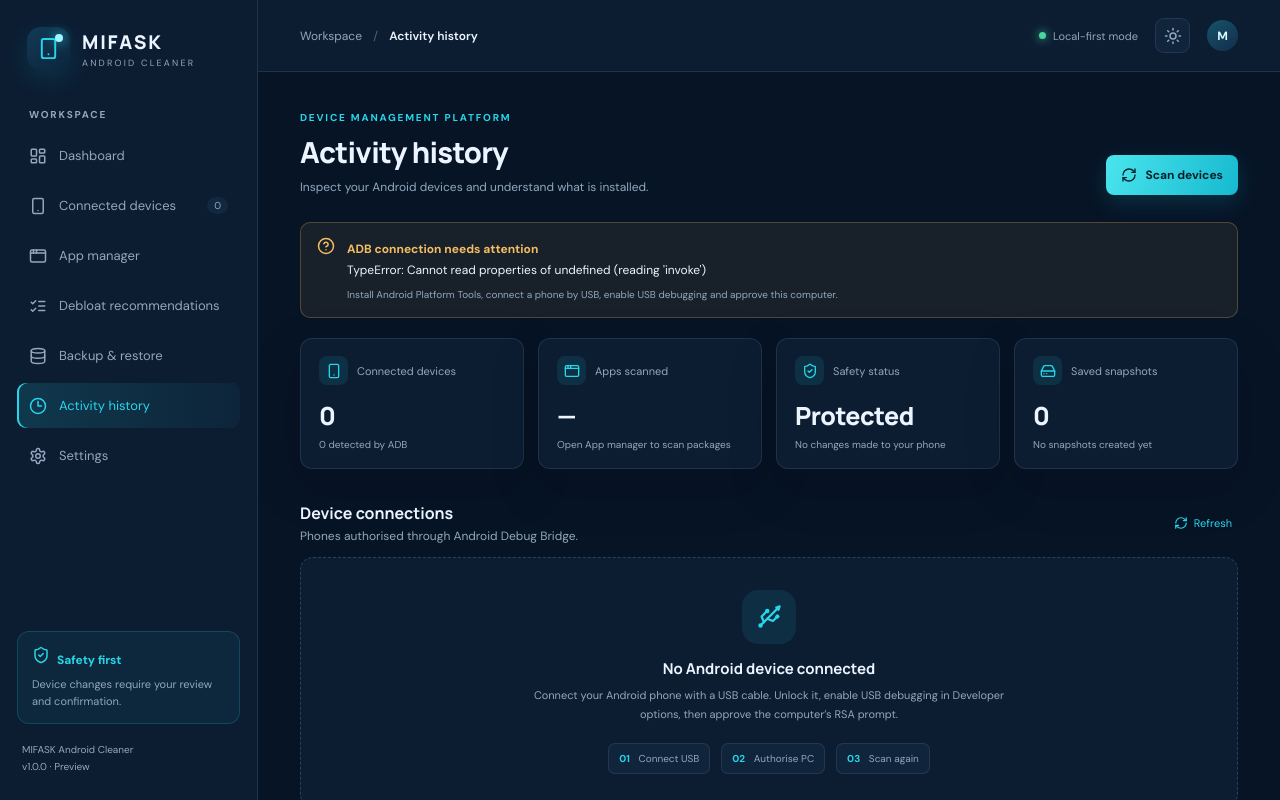
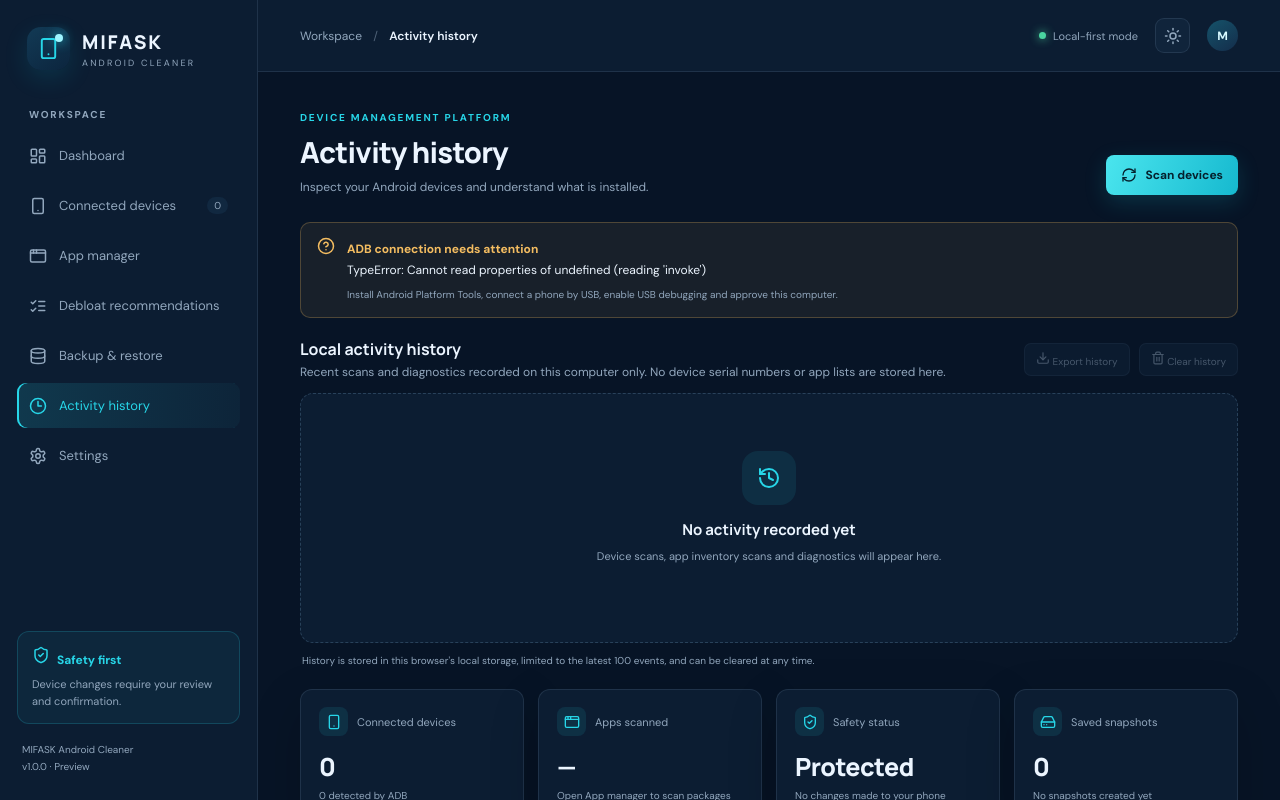
Before and after one commit to smartmil79-afk/mildroid, a React (Vite) app: page / in a window 1280 px wide. Both pictures are taken after a click on the button "Activity history". Shown: the top 800 px of the page. Built offline with nearby package versions, Linux system fonts and the light colour scheme.

Commit message:
feat: add local activity history

```diff
--- a/src/App.tsx
+++ b/src/App.tsx
@@ -3,12 +3,13 @@ import type { ReactNode } from 'react';
 import {
   Activity, AppWindow, Clock3, Database, HardDrive, LayoutDashboard,
   ListChecks, Moon, RefreshCw, Settings, ShieldCheck, Smartphone, Sun,
-  Usb, CircleHelp, CheckCircle2
+  Usb, CircleHelp, CheckCircle2, History, Download, Trash2
 } from 'lucide-react';
 import { scanDevices, scanInstalledApps, scanDeviceHealth } from './services/deviceService';
 import type { AndroidDevice, DeviceScan, AppInventory, DeviceHealth } from './types';
 
 type Theme = 'dark' | 'light';
+type ActivityEntry = { id: string; timestamp: number; action: string; detail: string; status: 'success' | 'warning' | 'info' };
 const nav = [
   { label: 'Dashboard', icon: LayoutDashboard },
   { label: 'Connected devices', icon: Smartphone },
@@ -36,6 +37,15 @@ function App() {
   const [selectedSerial, setSelectedSerial] = useState('');
   const [health, setHealth] = useState<DeviceHealth | null>(null);
   const [healthBusy, setHealthBusy] = useState(false);
+  const [activity, setActivity] = useState<ActivityEntry[]>(() => {
+    try { return JSON.parse(localStorage.getItem('mifask-activity') || '[]') as ActivityEntry[]; }
+    catch { return []; }
+  });
+
+  useEffect(() => { localStorage.setItem('mifask-activity', JSON.stringify(activity.slice(0, 100))); }, [activity]);
+  const recordActivity = useCallback((action: string, detail: string, status: ActivityEntry['status'] = 'success') => {
+    setActivity(previous => [{ id: `${Date.now()}-${Math.random().toString(36).slice(2, 8)}`, timestamp: Date.now(), action, detail, status }, ...previous].slice(0, 100));
+  }, []);
 
   useEffect(() => {
     localStorage.setItem('mifask-theme', theme);
@@ -49,6 +59,7 @@ function App() {
       const result = await scanDevices();
       setScan(result);
       setDevices(result.devices);
+      recordActivity('Device scan', `${result.devices.length} device(s) detected by ADB`, result.adbAvailable ? 'success' : 'warning');
       if (!result.adbAvailable) setError(result.message);
       else if (result.devices.some((device) => device.state === 'unauthorized')) {
         setError('A phone is waiting for USB debugging authorisation. Unlock it and approve this computer.');
@@ -74,10 +85,10 @@ function App() {
   const loadHealth = useCallback(async () => {
     if (!selectedDevice) { setError('Connect and authorise an Android device before running diagnostics.'); return; }
     setHealthBusy(true); setError('');
-    try { setHealth(await scanDeviceHealth(selectedDevice.serial)); }
+    try { setHealth(await scanDeviceHealth(selectedDevice.serial)); recordActivity('Device diagnostics', `Read-only diagnostics completed for ${selectedDevice.model || 'Android device'}`); }
     catch (e) { setError(`Device diagnostics failed: ${String(e)}`); }
     finally { setHealthBusy(false); }
-  }, [selectedDevice]);
+  }, [selectedDevice, recordActivity]);
 
   useEffect(() => { setHealth(null); }, [selectedSerial]);
 
@@ -116,10 +127,10 @@ function App() {
     const target = selectedDevice;
     if (!target) { setError('Connect and authorise an Android device before scanning its apps.'); return; }
     setAppsBusy(true); setError('');
-    try { setInventory(await scanInstalledApps(target.serial)); }
+    try { const result = await scanInstalledApps(target.serial); setInventory(result); recordActivity('App inventory scan', `${result.apps.length} package(s) inspected on ${target.model || 'Android device'}`); }
     catch (e) { setError(`App inventory failed: ${String(e)}`); }
     finally { setAppsBusy(false); }
-  }, [selectedDevice]);
+  }, [selectedDevice, recordActivity]);
 
   const allApps = inventory?.apps ?? [];
   const visibleApps = allApps.filter((app) =>
@@ -230,6 +241,35 @@ function App() {
                   <p className="health-footnote">Diagnostics are read-only. Battery temperature and storage figures are reported by Android and may vary by device. Last scan: {new Date(Number(health.scannedAt) * 1000).toLocaleString()}.</p>
                 </>
               )}
+            </section>
+          )}
+
+          {active === 'Activity history' && (
+            <section className="activity-panel">
+              <div className="section-row">
+                <div><h2>Local activity history</h2><p>Recent scans and diagnostics recorded on this computer only. No device serial numbers or app lists are stored here.</p></div>
+                <div className="inventory-actions">
+                  <button className="subtle-button" onClick={() => {
+                    const rows = [['Time','Action','Details','Status'], ...activity.map(item => [new Date(item.timestamp).toISOString(), item.action, item.detail, item.status])];
+                    const csv = rows.map(row => row.map(value => `"${String(value).replace(/"/g, '""')}"`).join(',')).join('\\r\\n');
+                    const url = URL.createObjectURL(new Blob([csv], { type: 'text/csv;charset=utf-8;' }));
+                    const anchor = document.createElement('a'); anchor.href = url; anchor.download = 'mifask-activity-history.csv'; anchor.click(); URL.revokeObjectURL(url);
+                  }} disabled={activity.length === 0}><Download size={14}/> Export history</button>
+                  <button className="subtle-button" onClick={() => { if (window.confirm('Clear the activity history saved on this computer?')) setActivity([]); }} disabled={activity.length === 0}><Trash2 size={14}/> Clear history</button>
+                </div>
+              </div>
+              {activity.length === 0 ? (
+                <div className="empty-state"><div className="empty-icon"><History size={24}/></div><h3>No activity recorded yet</h3><p>Device scans, app inventory scans and diagnostics will appear here.</p></div>
+              ) : (
+                <div className="activity-list">{activity.map(item => (
+                  <article className="activity-row" key={item.id}>
+                    <span className={`activity-status ${item.status}`}/>
+                    <div className="activity-copy"><b>{item.action}</b><p>{item.detail}</p></div>
+                    <time dateTime={new Date(item.timestamp).toISOString()}>{new Date(item.timestamp).toLocaleString()}</time>
+                  </article>
+                ))}</div>
+              )}
+              <p className="inventory-footnote">History is stored in this browser's local storage, limited to the latest 100 events, and can be cleared at any time.</p>
             </section>
           )}
 
```
